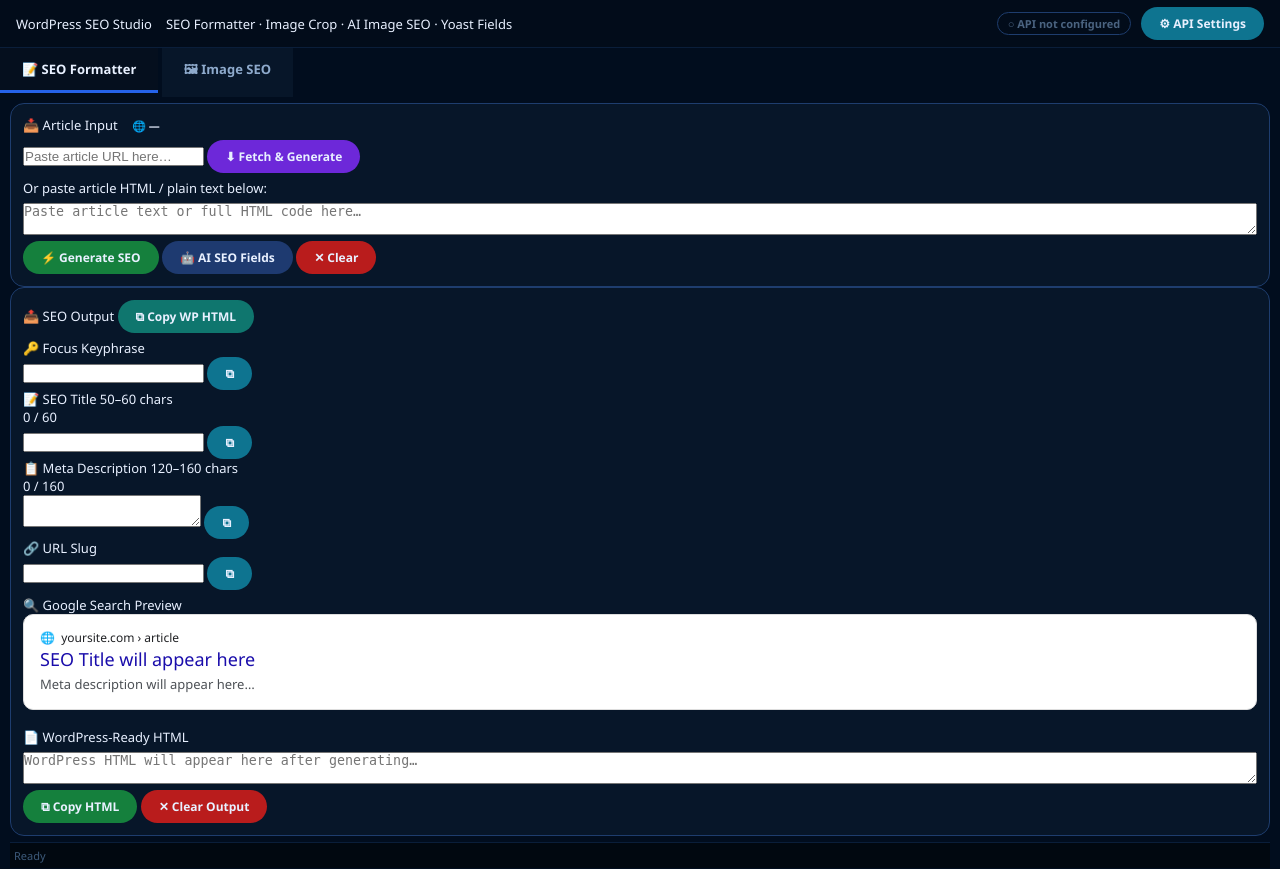
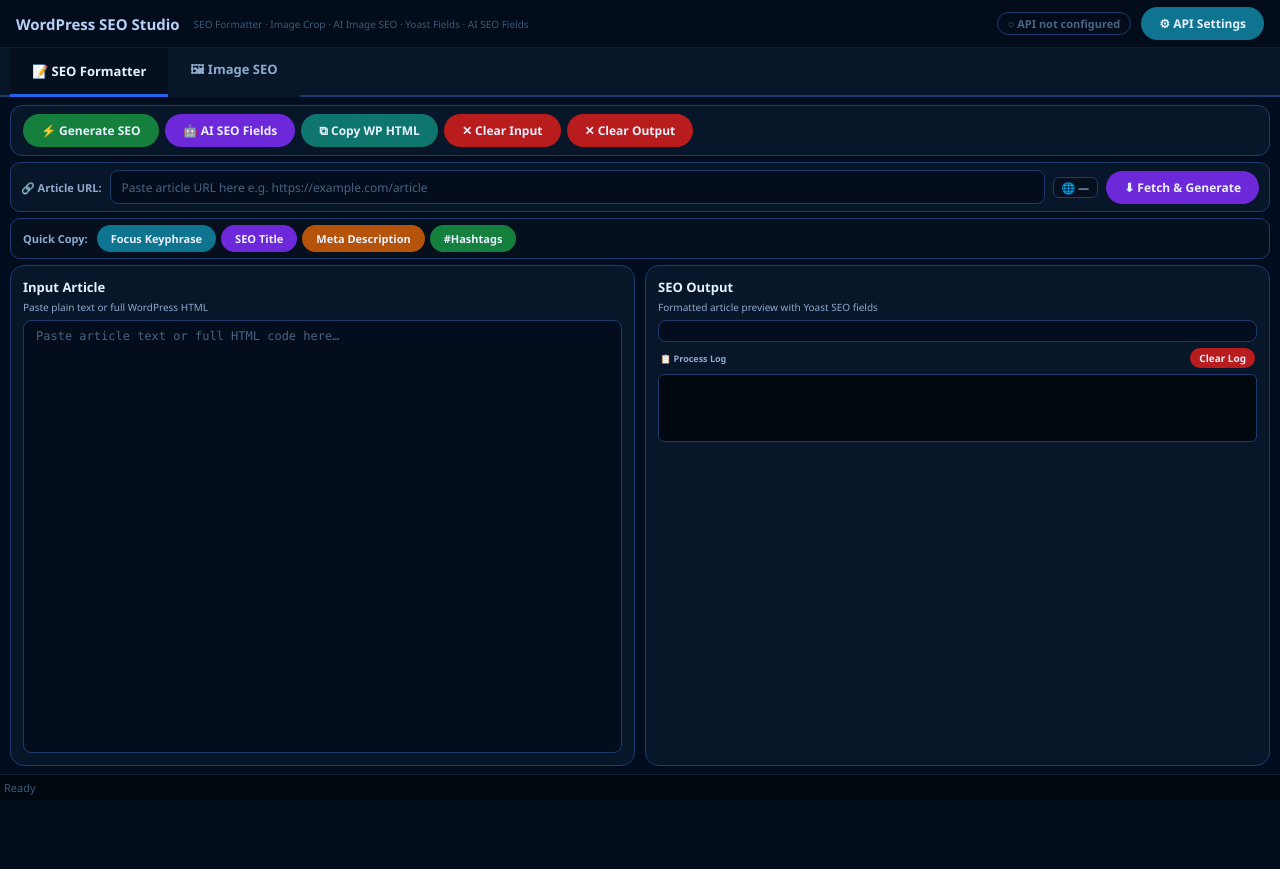
Before and after one commit to chanrathrin/SEO-web-tool, a Flask app: page / in a window 1280 px wide. After the commit the page ends 795 px from the top, so only its background shows below. Run offline with Flask 3, Linux system fonts and the light colour scheme; some libraries are stand-ins or nearby versions.

Commit message:
Update index.html

```diff
--- a/templates/index.html
+++ b/templates/index.html
@@ -7,236 +7,306 @@
 <link rel="stylesheet" href="/static/style.css">
 </head>
 <body>
-<!-- TOP BAR -->
+
+<!-- ══════════════════ TOPBAR (matches desktop header) ════════════════════ -->
 <header class="topbar">
   <div class="topbar-left">
-    <span class="topbar-logo">WordPress SEO Studio</span>
-    <span class="topbar-sub">SEO Formatter · Image Crop · AI Image SEO · Yoast Fields</span>
+    <span class="logo-text">WordPress SEO Studio</span>
+    <span class="logo-sub">SEO Formatter · Image Crop · AI Image SEO · Yoast Fields · AI SEO Fields</span>
   </div>
   <div class="topbar-right">
-    <span id="api-badge" class="badge badge-off">○ API not configured</span>
-    <button class="btn btn-cyan" onclick="openApiModal()">⚙ API Settings</button>
+    <span id="api-badge" class="badge badge-off">○  API not configured</span>
+    <button class="btn btn-cyan" id="api-settings-btn" onclick="openApiModal()">⚙  API Settings</button>
   </div>
 </header>
 
-<!-- TABS -->
-<nav class="tab-nav">
-  <button class="tab-btn active" onclick="switchTab('seo', this)">📝 SEO Formatter</button>
-  <button class="tab-btn" onclick="switchTab('image', this)">🖼 Image SEO</button>
-</nav>
-
-<!-- ═══════════════════════════════════════════════════════ TAB 1: SEO FORMATTER -->
-<div id="tab-seo" class="tab-content active">
-  <div class="two-col">
-
-    <!-- LEFT PANEL: Input -->
-    <div class="panel">
-      <div class="panel-header">
-        <span>📥 Article Input</span>
-        <span id="lang-badge" class="badge badge-blue">🌐 —</span>
+<!-- ══════════════════ TAB NAV (CTkTabview) ══════════════════════════════ -->
+<div class="tabview">
+  <button class="tab-btn active" id="tab-btn-seo"   onclick="switchTab('seo',this)">📝  SEO Formatter</button>
+  <button class="tab-btn"        id="tab-btn-image" onclick="switchTab('image',this)">🖼  Image SEO</button>
 </div>
 
-      <div class="field-row">
-        <input type="text" id="url-input" class="input-field" placeholder="Paste article URL here…">
-        <button id="fetch-btn" class="btn btn-purple" onclick="fetchUrl()">⬇ Fetch &amp; Generate</button>
-      </div>
+<!-- ════════════════════════════════════════════════════════════════════════
+     TAB 1 — SEO FORMATTER
+════════════════════════════════════════════════════════════════════════ -->
+<div id="tab-seo" class="tab-content active">
 
-      <div class="field-label">Or paste article HTML / plain text below:</div>
-      <textarea id="article-input" class="textarea tall"
-        placeholder="Paste article text or full HTML code here…"></textarea>
-
-      <div class="action-row">
-        <button class="btn btn-green" onclick="processArticle()">⚡ Generate SEO</button>
-        <button class="btn btn-blue" onclick="generateAiFields()" id="ai-gen-btn">🤖 AI SEO Fields</button>
-        <button class="btn btn-red sm" onclick="clearInput()">✕ Clear</button>
+  <!-- Top action bar -->
+  <div class="action-bar">
+    <div class="action-bar-inner">
+      <button class="btn btn-green" id="seo-gen-btn" onclick="processArticle()">⚡ Generate SEO</button>
+      <button class="btn btn-purple" id="ai-seo-btn" onclick="openAiSeoPopup()">🤖 AI SEO Fields</button>
+      <button class="btn btn-teal"   onclick="copyWpHtml()">⧉  Copy WP HTML</button>
+      <button class="btn btn-red"    onclick="clearInput()">✕  Clear Input</button>
+      <button class="btn btn-red"    onclick="clearOutput()">✕  Clear Output</button>
     </div>
   </div>
 
-    <!-- RIGHT PANEL: Output -->
-    <div class="panel">
-      <div class="panel-header">
-        <span>📤 SEO Output</span>
-        <button class="btn btn-teal sm" onclick="copyWpHtml()">⧉ Copy WP HTML</button>
+  <!-- URL fetch bar -->
+  <div class="url-bar">
+    <div class="url-bar-inner">
+      <label class="url-label">🔗 Article URL:</label>
+      <input type="text" id="url-entry" class="input-entry url-input"
+        placeholder="Paste article URL here e.g. https://example.com/article"
+        onkeydown="if(event.key==='Enter')fetchAndGenerate()">
+      <span id="lang-badge" class="lang-badge">🌐 —</span>
+      <button class="btn btn-purple" id="fetch-btn" onclick="fetchAndGenerate()">⬇  Fetch &amp; Generate</button>
+    </div>
   </div>
 
-      <!-- Yoast Fields -->
-      <div class="yoast-fields">
-        <div class="yoast-row">
-          <div class="field-label">🔑 Focus Keyphrase</div>
-          <div class="char-counter" id="fk-counter"></div>
-          <div class="input-copy-row">
-            <input type="text" id="out-keyphrase" class="input-field" oninput="updateFkCounter(this.value)">
-            <button class="btn btn-cyan sm" onclick="copyField('out-keyphrase')">⧉</button>
+  <!-- Quick Copy pill bar -->
+  <div class="pill-bar">
+    <div class="pill-bar-inner">
+      <span class="pill-label">Quick Copy:</span>
+      <button class="btn btn-cyan btn-pill"   onclick="copySection('Focus Keyphrase')">Focus Keyphrase</button>
+      <button class="btn btn-purple btn-pill" onclick="copySection('SEO Title')">SEO Title</button>
+      <button class="btn btn-yellow btn-pill" onclick="copySection('Meta Description')">Meta Description</button>
+      <button class="btn btn-green btn-pill"  onclick="copySection('Hashtags')">#Hashtags</button>
     </div>
   </div>
-        <div class="yoast-row">
-          <div class="field-label">📝 SEO Title <span class="field-hint">50–60 chars</span></div>
-          <div class="char-bar-wrap">
-            <div class="char-bar" id="seo-bar"></div>
+
+  <!-- Main body: left=input, right=output -->
+  <div class="seo-body">
+
+    <!-- LEFT: Input panel -->
+    <div class="panel" id="input-panel">
+      <div class="panel-title">Input Article</div>
+      <div class="panel-sub">Paste plain text or full WordPress HTML</div>
+      <textarea id="article-input" class="textbox fill"
+        placeholder="Paste article text or full HTML code here…"></textarea>
     </div>
-          <div class="char-counter" id="seo-counter">0 / 60</div>
-          <div class="input-copy-row">
-            <input type="text" id="out-seo-title" class="input-field" oninput="updateSeoCounter(this.value)" maxlength="120">
-            <button class="btn btn-cyan sm" onclick="copyField('out-seo-title')">⧉</button>
+
+    <!-- RIGHT: Output panel -->
+    <div class="panel" id="output-panel">
+      <div class="panel-title">SEO Output</div>
+      <div class="panel-sub">Formatted article preview with Yoast SEO fields</div>
+      <div id="output-display" class="output-display fill"></div>
+
+      <!-- Process Log -->
+      <div class="log-header">
+        <span class="log-label">📋  Process Log</span>
+        <button class="btn btn-red btn-xs" onclick="clearLog()">Clear Log</button>
       </div>
-          <div id="seo-variants" class="variants-list"></div>
+      <div id="process-log" class="process-log"></div>
     </div>
-        <div class="yoast-row">
-          <div class="field-label">📋 Meta Description <span class="field-hint">120–160 chars</span></div>
-          <div class="char-bar-wrap">
-            <div class="char-bar" id="meta-bar"></div>
+
+  </div><!-- /seo-body -->
+
+</div><!-- /tab-seo -->
+
+<!-- ════════════════════════════════════════════════════════════════════════
+     TAB 2 — IMAGE SEO
+════════════════════════════════════════════════════════════════════════ -->
+<div id="tab-image" class="tab-content">
+
+  <!-- Top action bar -->
+  <div class="action-bar">
+    <div class="action-bar-inner">
+      <button class="btn btn-purple" onclick="triggerUpload()">⬆  Upload Image</button>
+      <button class="btn btn-green" id="gen-seo-btn" onclick="generateImageSeo()">⚡ Generate SEO</button>
+      <button class="btn btn-teal"  onclick="copyAllImageSeo()">⧉  Copy All SEO</button>
+      <button class="btn btn-red"   onclick="clearImageFields()">✕  Clear</button>
+      <input type="file" id="img-file-input" accept=".png,.jpg,.jpeg,.webp,.bmp" style="display:none" onchange="onFileSelected(this)">
     </div>
-          <div class="char-counter" id="meta-counter">0 / 160</div>
-          <div class="input-copy-row">
-            <textarea id="out-meta" class="textarea short" oninput="updateMetaCounter(this.value)"></textarea>
-            <button class="btn btn-cyan sm" onclick="copyField('out-meta', true)">⧉</button>
   </div>
-          <div id="meta-variants" class="variants-list"></div>
+
+  <!-- Image body -->
+  <div class="image-body">
+
+    <!-- LEFT: Crop panel (70%) -->
+    <div class="panel img-crop-panel">
+
+      <!-- Preset buttons + controls -->
+      <div class="crop-toolbar">
+        <button class="btn btn-blue btn-sm" onclick="setPreset(1200,366)">1200×366</button>
+        <button class="btn btn-blue btn-sm" onclick="setPreset(800,445)">800×445</button>
+        <button class="btn btn-blue btn-sm" onclick="setPreset(1,1)">1:1</button>
+        <button class="btn btn-blue btn-sm" onclick="setPreset(16,9)">16:9</button>
+        <button class="btn btn-blue btn-sm" onclick="setPreset(4,3)">4:3</button>
+        <label class="switch-wrap">
+          <input type="checkbox" id="lock-ratio" checked onchange="redraw()">
+          <span class="switch-label">Lock Ratio</span>
+        </label>
+        <label class="switch-wrap">
+          <input type="checkbox" id="safe-zone" checked onchange="redraw()">
+          <span class="switch-label">Safe Zone</span>
+        </label>
+        <span class="zoom-label">Zoom</span>
+        <input type="range" id="zoom-slider" class="zoom-slider" min="50" max="300" value="100" oninput="onZoom(this.value)">
       </div>
-        <div class="yoast-row">
-          <div class="field-label">🔗 URL Slug</div>
-          <div class="input-copy-row">
-            <input type="text" id="out-slug" class="input-field mono">
-            <button class="btn btn-cyan sm" onclick="copyField('out-slug')">⧉</button>
+
+      <!-- Canvas area -->
+      <div class="canvas-wrap" id="canvas-wrap">
+        <canvas id="crop-canvas" class="crop-canvas"
+          onmousedown="canvasPress(event)"
+          onmousemove="canvasDrag(event)"
+          onmouseup="canvasRelease(event)"
+          onwheel="canvasWheel(event)"
+          ondragover="event.preventDefault()"
+          ondrop="onCanvasDrop(event)">
+        </canvas>
+        <!-- Drop hint when empty -->
+        <div id="canvas-hint" class="canvas-hint">
+          <div class="hint-icon">🖼</div>
+          <div class="hint-text">Click <strong>⬆ Upload Image</strong> or drag &amp; drop here</div>
+          <div class="hint-sub">PNG · JPG · WEBP · BMP</div>
+        </div>
+      </div>
+
+      <!-- Crop bottom controls -->
+      <div class="crop-bottom">
+        <button class="btn btn-green btn-sm" onclick="applyCrop()">✔ Apply Crop</button>
+        <button class="btn btn-yellow btn-sm" onclick="exportUnder100kb()">💾 Export &lt;100KB</button>
+        <button class="btn btn-red btn-sm" onclick="clearCrop()">✕ Clear Crop</button>
+        <span id="crop-info" class="crop-info">No image loaded</span>
+      </div>
+    </div>
+
+    <!-- RIGHT: SEO fields panel (30%) -->
+    <div class="panel img-seo-panel">
+
+      <div class="seo-field-label">KEYWORD / SCENE NOTES</div>
+      <input type="text" id="scene-entry" class="input-entry"
+        placeholder="car review / homepage banner…">
+
+      <!-- Copy buttons grid -->
+      <div class="copy-grid">
+        <button class="btn btn-blue btn-sm" onclick="copyImgField('alt')">⧉ Alt Text</button>
+        <button class="btn btn-blue btn-sm" onclick="copyImgField('title')">⧉ Img Title</button>
+        <button class="btn btn-blue btn-sm" onclick="copyImgField('caption')">⧉ Caption</button>
+        <button class="btn btn-teal btn-sm" onclick="copyAllImageSeo()">⧉ Copy All</button>
+      </div>
+
+      <div class="seo-field-label">ALT TEXT</div>
+      <textarea id="img-alt" class="textbox img-alt-box" placeholder="alt text will appear here…"></textarea>
+
+      <div class="seo-field-label">IMAGE TITLE</div>
+      <input type="text" id="img-title-field" class="input-entry" placeholder="Image Title">
+
+      <div class="seo-field-label">CAPTION</div>
+      <textarea id="img-caption" class="textbox fill img-caption-box" placeholder="Caption will appear here…"></textarea>
+
+    </div><!-- /img-seo-panel -->
+  </div><!-- /image-body -->
+
+</div><!-- /tab-image -->
+
+<!-- ═════════════════════ STATUS BAR (bottom) ═════════════════════════════ -->
+<div class="status-bar">
+  <span id="status-text">  Ready</span>
+</div>
+
+<!-- ════════════════════════════════════════════════════════════════════════
+     API SETTINGS MODAL
+════════════════════════════════════════════════════════════════════════ -->
+<div id="api-modal" class="modal-overlay" style="display:none">
+  <div class="modal">
+    <div class="modal-hdr">
+      <span class="modal-title">Together AI — API Settings</span>
+    </div>
+    <div class="modal-body">
+      <div class="modal-section-title">Together AI API Key</div>
+      <div class="modal-hint">Key is hidden, tested before use, and stored in your browser.</div>
+
+      <div class="key-row">
+        <input type="password" id="api-key-input" class="input-entry mono-input"
+          placeholder="Paste key here…" autocomplete="off">
+        <button class="btn btn-blue btn-sm" onclick="toggleKeyVis()">👁</button>
+      </div>
+
+      <div class="modal-checkbox-row">
+        <label><input type="checkbox" id="show-key-cb" onchange="toggleKeyVis()"> Show key</label>
+      </div>
+
+      <div id="api-status" class="api-status"></div>
+    </div>
+    <div class="modal-footer">
+      <button class="btn btn-cyan"   onclick="testKey()">Test Key</button>
+      <button class="btn btn-green"  onclick="saveKey()">Save &amp; Use</button>
+      <button class="btn btn-blue"   onclick="sessionKey()">Session Only</button>
+      <button class="btn btn-red"    onclick="clearKey()">Clear Saved Key</button>
+      <button class="btn btn-gray"   onclick="closeApiModal()">Cancel</button>
     </div>
   </div>
 </div>
 
-      <!-- Google Preview -->
-      <div class="google-preview">
-        <div class="gp-label">🔍 Google Search Preview</div>
+<!-- ════════════════════════════════════════════════════════════════════════
+     AI SEO FIELDS POPUP (matches AISEOFieldsPopup)
+════════════════════════════════════════════════════════════════════════ -->
+<div id="ai-seo-modal" class="modal-overlay" style="display:none">
+  <div class="modal modal-wide">
+    <div class="modal-hdr ai-hdr">
+      <span class="modal-title">⚡  AI Generate — Focus Keyphrase · SEO Title · Meta Description</span>
+      <span id="ai-lang-badge" class="lang-badge" style="margin-left:auto">🌐 English</span>
+    </div>
+    <div class="modal-body" style="overflow-y:auto;max-height:72vh">
+
+      <!-- Focus Keyphrase -->
+      <div class="ai-section-title">🔑  Focus Keyphrase</div>
+      <div class="ai-section-hint">Short, specific phrase (2–4 words).</div>
+      <div class="ai-field-row">
+        <input type="text" id="ai-fk" class="input-entry ai-green-text" placeholder="e.g. cambodia election results"
+          oninput="updateFkCounter(this.value)">
+        <button class="btn btn-cyan btn-sm" onclick="copyAiField('ai-fk')">⧉ Copy</button>
+      </div>
+      <div id="ai-fk-counter" class="ai-counter"></div>
+
+      <!-- SEO Title -->
+      <div class="ai-section-title" style="margin-top:14px">📝  SEO Title</div>
+      <div class="ai-section-hint">Recommended: 50–60 characters.</div>
+      <div class="ai-field-row">
+        <input type="text" id="ai-seo-title" class="input-entry" placeholder="SEO Title will appear here…"
+          oninput="updateSeoCounter(this.value)">
+        <button class="btn btn-cyan btn-sm" onclick="copyAiField('ai-seo-title')">⧉ Copy</button>
+      </div>
+      <div class="ai-counter-row">
+        <span id="ai-seo-count" class="ai-counter">0 / 60</span>
+        <span id="ai-seo-hint" class="ai-hint">✓ Good length</span>
+      </div>
+      <div class="char-bar-bg"><div class="char-bar" id="ai-seo-bar"></div></div>
+
+      <div class="ai-variants-label">   Variants (click to use)</div>
+      <div id="ai-seo-variants" class="ai-variants"></div>
+
+      <!-- Meta Description -->
+      <div class="ai-section-title" style="margin-top:14px">📋  Meta Description</div>
+      <div class="ai-section-hint">Recommended: 120–160 characters.</div>
+      <textarea id="ai-meta" class="textbox ai-meta-box" placeholder="Meta description will appear here…"
+        oninput="updateMetaCounter(this.value)"></textarea>
+      <div class="ai-counter-row">
+        <span id="ai-meta-count" class="ai-counter">0 / 160</span>
+        <span id="ai-meta-hint" class="ai-hint">✓ Good length</span>
+      </div>
+      <div class="char-bar-bg"><div class="char-bar" id="ai-meta-bar"></div></div>
+      <button class="btn btn-cyan btn-sm" style="margin-top:6px" onclick="copyAiField('ai-meta',true)">⧉  Copy Meta</button>
+
+      <div class="ai-variants-label">   Variants (click to use)</div>
+      <div id="ai-meta-variants" class="ai-variants"></div>
+
+      <!-- Google Search Preview -->
+      <div class="ai-section-title" style="margin-top:14px">🔍  Google Search Preview</div>
       <div class="gp-box">
         <div class="gp-site">🌐 &nbsp;yoursite.com &rsaquo; article</div>
         <div class="gp-title" id="gp-title">SEO Title will appear here</div>
-          <div class="gp-meta" id="gp-meta">Meta description will appear here…</div>
-        </div>
+        <div class="gp-meta"  id="gp-meta">Meta description will appear here…</div>
       </div>
 
-      <!-- WP HTML Output -->
-      <div class="field-label" style="margin-top:12px;">📄 WordPress-Ready HTML</div>
-      <textarea id="out-wp-html" class="textarea tall mono" readonly placeholder="WordPress HTML will appear here after generating…"></textarea>
-      <div class="action-row">
-        <button class="btn btn-green sm" onclick="copyWpHtml()">⧉ Copy HTML</button>
-        <button class="btn btn-red sm" onclick="clearOutput()">✕ Clear Output</button>
+      <div id="ai-popup-status" class="ai-popup-status">⏳ Generating SEO fields with AI…</div>
+    </div>
+
+    <div class="modal-footer">
+      <button class="btn btn-purple" id="regen-btn" onclick="regenAiFields()">⟳  Regenerate</button>
+      <button class="btn btn-green"  onclick="applyAiFields()">✔  Apply to Editor</button>
+      <button class="btn btn-red"    onclick="closeAiModal()">✕  Cancel</button>
     </div>
   </div>
 </div>
 
-  <!-- Status Bar -->
-  <div class="status-bar" id="seo-status">Ready</div>
-</div>
-
-<!-- ═══════════════════════════════════════════════════════ TAB 2: IMAGE SEO -->
-<div id="tab-image" class="tab-content">
-  <div class="two-col">
-
-    <!-- LEFT: Upload + Preview -->
-    <div class="panel">
-      <div class="panel-header">🖼 Image Upload &amp; Preview</div>
-
-      <div class="drop-zone" id="drop-zone" onclick="document.getElementById('image-file-input').click()">
-        <div class="drop-icon">📁</div>
-        <div class="drop-text">Click or drag &amp; drop an image here</div>
-        <div class="drop-sub">JPG, PNG, WEBP supported</div>
-        <input type="file" id="image-file-input" accept="image/*" style="display:none" onchange="handleImageFile(this)">
-      </div>
-
-      <div id="image-preview-wrap" style="display:none;margin-top:12px;">
-        <img id="image-preview" class="img-preview" alt="Preview">
-        <div id="img-info" class="img-info"></div>
-      </div>
-
-      <div class="field-label" style="margin-top:12px;">Scene / context notes (optional)</div>
-      <input type="text" id="scene-notes" class="input-field"
-        placeholder="e.g. Cambodian politician speaking at parliament">
-
-      <div class="action-row" style="margin-top:12px;">
-        <button class="btn btn-green" id="analyze-btn" onclick="analyzeImage()">🤖 Analyze Image with AI</button>
-        <button class="btn btn-red sm" onclick="clearImageFields()">✕ Clear</button>
-      </div>
-    </div>
-
-    <!-- RIGHT: Image SEO Fields -->
-    <div class="panel">
-      <div class="panel-header">🏷 Image SEO Fields</div>
-
-      <div class="yoast-row">
-        <div class="field-label">Alt Text <span class="field-hint">8–15 words, descriptive</span></div>
-        <div class="char-counter" id="alt-counter">0 / 90</div>
-        <div class="input-copy-row">
-          <textarea id="img-alt" class="textarea short" oninput="updateAltCounter(this.value)"
-            placeholder="descriptive alt text for screen readers and SEO…"></textarea>
-          <button class="btn btn-cyan sm" onclick="copyField('img-alt', true)">⧉</button>
-        </div>
-      </div>
-
-      <div class="yoast-row">
-        <div class="field-label">Image Title <span class="field-hint">3–8 words, Title Case</span></div>
-        <div class="char-counter" id="title-counter">0 / 90</div>
-        <div class="input-copy-row">
-          <input type="text" id="img-title" class="input-field" oninput="updateTitleCounter(this.value)"
-            placeholder="Image Title Here">
-          <button class="btn btn-cyan sm" onclick="copyField('img-title')">⧉</button>
-        </div>
-      </div>
-
-      <div class="yoast-row">
-        <div class="field-label">Caption <span class="field-hint">1–2 sentences</span></div>
-        <div class="char-counter" id="caption-counter">0 / 180</div>
-        <div class="input-copy-row">
-          <textarea id="img-caption" class="textarea medium" oninput="updateCaptionCounter(this.value)"
-            placeholder="Factual caption describing the image content."></textarea>
-          <button class="btn btn-cyan sm" onclick="copyField('img-caption', true)">⧉</button>
-        </div>
-      </div>
-
-      <div class="action-row" style="margin-top:16px;">
-        <button class="btn btn-teal" onclick="copyAllImageFields()">⧉ Copy All Fields</button>
-      </div>
-
-      <!-- Copy All Output Box -->
-      <div class="field-label" style="margin-top:16px;">📋 All Fields (formatted)</div>
-      <textarea id="img-all-output" class="textarea tall mono" readonly
-        placeholder="All image SEO fields will appear here after AI analysis…"></textarea>
-    </div>
-  </div>
-
-  <div class="status-bar" id="img-status">Ready</div>
-</div>
-
-<!-- ═══════════════════════════════════════ API SETTINGS MODAL -->
-<div id="api-modal" class="modal-overlay" style="display:none">
-  <div class="modal">
-    <div class="modal-header">
-      <span>⚙ Together AI — API Settings</span>
-      <button class="modal-close" onclick="closeApiModal()">✕</button>
-    </div>
-    <div class="modal-body">
-      <div class="field-label">Together AI API Key</div>
-      <div class="field-hint" style="margin-bottom:8px;">
-        Get your key at <a href="https://api.together.xyz" target="_blank" class="link">api.together.xyz</a>
-      </div>
-      <div class="input-copy-row">
-        <input type="password" id="api-key-input" class="input-field mono"
-          placeholder="Paste your Together AI API key here…">
-        <button class="btn btn-cyan sm" onclick="toggleApiKeyVisibility()">👁</button>
-      </div>
-      <div id="api-modal-status" class="modal-status"></div>
-    </div>
-    <div class="modal-footer">
-      <button class="btn btn-cyan" onclick="testApiKey()">🔍 Test Key</button>
-      <button class="btn btn-green" onclick="saveApiKey()">✔ Save &amp; Use</button>
-      <button class="btn btn-red" onclick="clearApiKey()">✕ Clear</button>
-      <button class="btn btn-blue" onclick="closeApiModal()">Cancel</button>
-    </div>
-  </div>
-</div>
-
-<!-- Loading Overlay -->
-<div id="loading-overlay" class="loading-overlay" style="display:none">
-  <div class="loading-box">
+<!-- Spinner overlay -->
+<div id="spinner" class="spinner-overlay" style="display:none">
+  <div class="spinner-box">
     <div class="spinner"></div>
-    <div id="loading-text" class="loading-text">Processing…</div>
+    <div id="spinner-text" class="spinner-text">Processing…</div>
   </div>
 </div>
 
```
Lines whose indentation alone changed are shown as unchanged.
